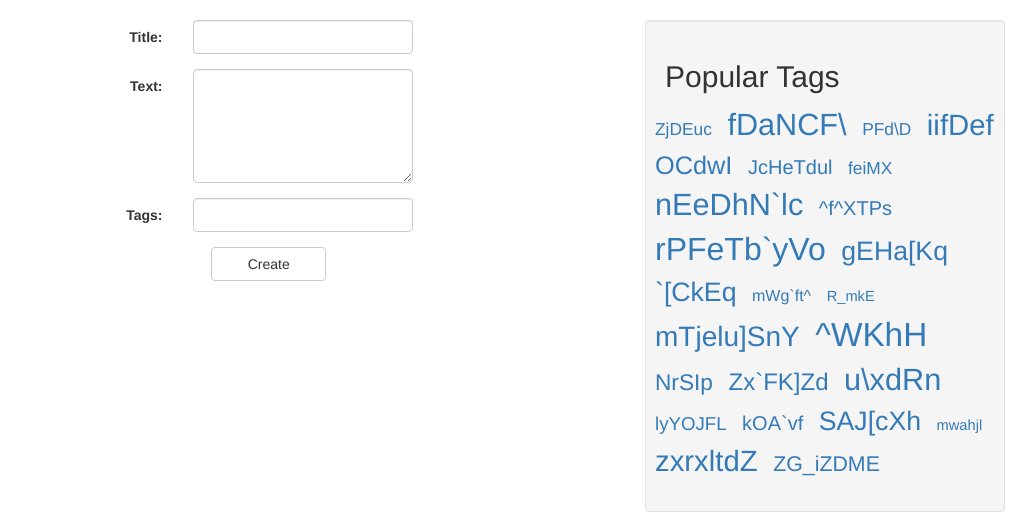
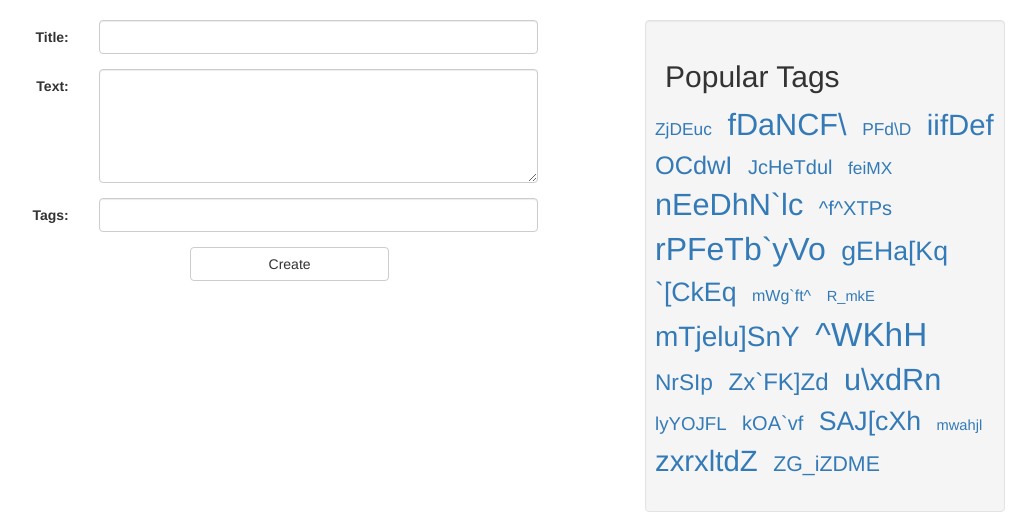
Before and after one commit to ed-asriyan/AskAsriyan, a Django app: page /ask/ in a window 1280 px wide. Shown: the part 52-573 px from the top of the page, without its empty margins (205-1241 px from the left). Run offline with Django 3.2, Linux system fonts and the light colour scheme; the visitor is signed in with stand-in values (Sample User, id 1); some libraries are stand-ins or nearby versions.

Commit message:
Improved forms layout

```diff
--- a/templates/article_add.html
+++ b/templates/article_add.html
@@ -2,7 +2,7 @@
 {% load static %}
 
 {% block content %}
-    <div class="col-xs-12 col-sm-offset-2 col-sm-8 col-md-offset-2 col-md-8 col-lg-offset-3 col-lg-6">
+    <div class="col-xs-12 col-lg-offset-1 col-lg-10">
         {% include "blocks/article_add.html" %}
     </div>
 {% endblock %}
--- a/templates/blocks/horizontal_form.html
+++ b/templates/blocks/horizontal_form.html
@@ -3,8 +3,8 @@
 {% endfor %}
 {% for field in form %}
     <div class="form-group {% if field.errors %}has-error{% endif %}">
-        <label class="control-label center-block col-sm-4">{{ field.label }}:</label>
-        <div class="col-sm-8">{{ field }}</div>
+        <label class="control-label center-block col-sm-3">{{ field.label }}:</label>
+        <div class="col-sm-9">{{ field }}</div>
         {% for error in field.errors %}
             <span class="help-block col-sm-offset-4 col-sm-8">{{ error }}</span>
         {% endfor %}
```
